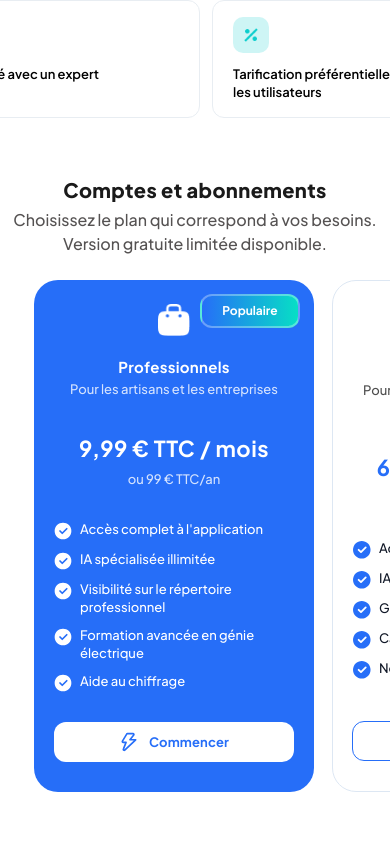
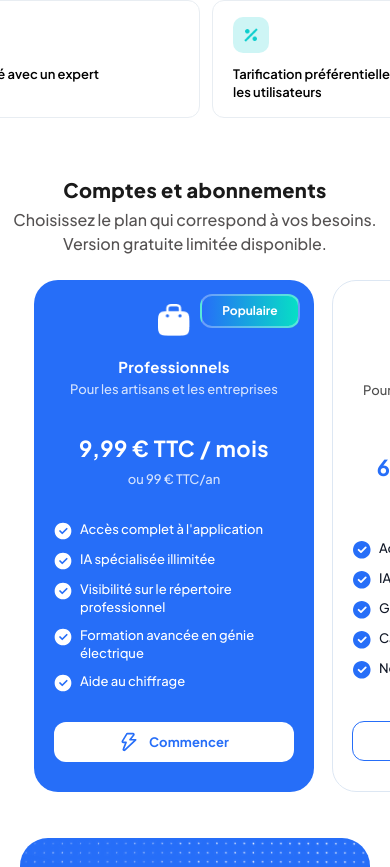
Before and after one commit to quocld/smart-elec, a Next.js app: page / in a window 390 px wide. Shown: the part 3699-4566 px from the top of the page. Built offline with nearby package versions, Linux system fonts and the light colour scheme.

Commit message:
Refactor Plans component to enhance responsiveness by updating minimum height styles for better mobile and desktop display. Improve layout consistency with Tailwind CSS utility classes.

```diff
--- a/app/components/Plans.tsx
+++ b/app/components/Plans.tsx
@@ -82,8 +82,7 @@ export default function Plans() {
   return (
     <section
       id="pricing"
-      className="w-full bg-white"
-      style={{ minHeight: "1044px" }}
+      className="w-full bg-white min-h-[660px] md:min-h-[1044px]"
     >
       <div className="max-w-[1240px] mx-auto md:px-[20px] py-6 md:py-[90px]">
         <div className="text-center mb-[24px] md:mb-[52px]">
```
